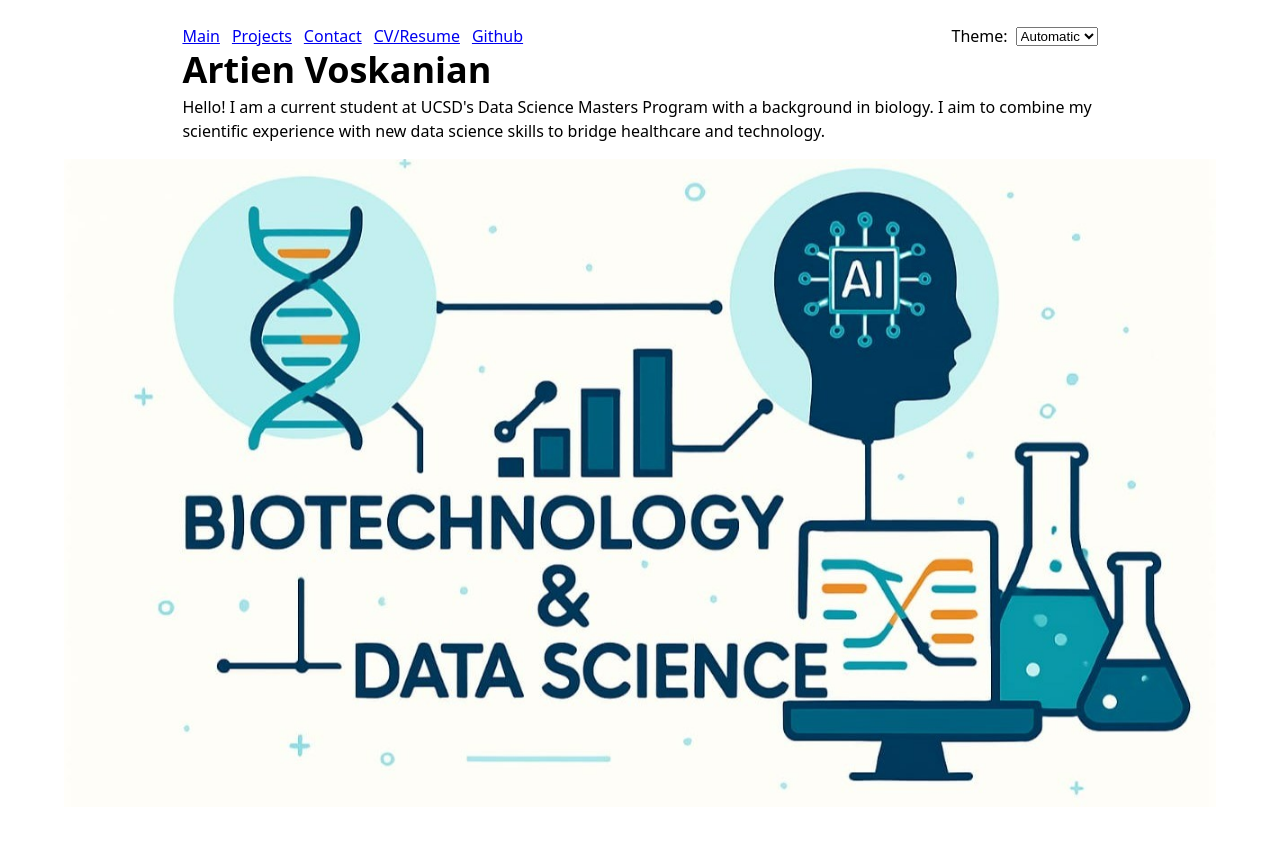
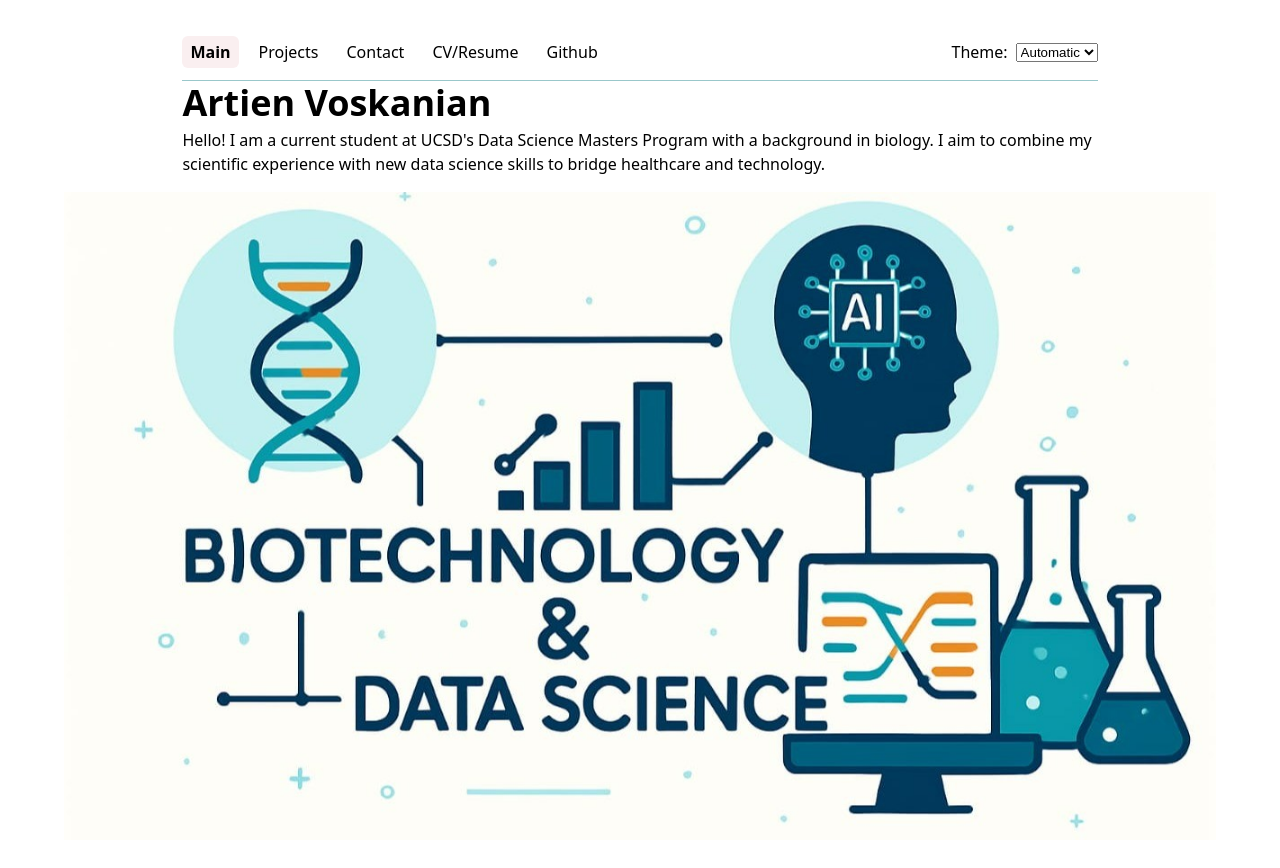
Before and after one commit to ArtienVoskanian/portfolio, a plain HTML site: page index.html in a window 1280 px wide. Drawn offline with Linux system fonts and the light colour scheme.

Commit message:
Hovering over Nav links Changes colors

```diff
--- a/style.css
+++ b/style.css
@@ -480,3 +480,55 @@ nav .theme-ctl {
   gap: 8px;
   font: inherit;
 }
+
+html {
+  color-scheme: light dark;        /* auto light/dark */
+  background: canvas;
+  color: canvastext;
+}
+
+
+nav {
+  --color-accent: oklch(60% 0.12 210);           /* your accent base */
+  --border-color: oklch(50% 0.1 200 / 40%);      /* adaptive-ish in dark mode */
+
+  display: flex;
+  gap: 0.5rem;
+  padding: 0.75rem 0;
+  border-bottom: 1px solid var(--border-color);
+}
+
+nav a {
+  display: inline-block;             /* so bg-color is visible */
+  padding: 0.25rem 0.5rem;
+  text-decoration: none;
+  color: currentColor;               /* follows canvastext */
+  border-radius: 0.375rem;
+  transition: background-color 140ms ease, color 140ms ease;
+}
+
+
+/* Optional: hover bg from Lab 2, fixed via color-mix + canvas */
+nav a:hover {
+  background-color: color-mix(in oklch, var(--color-accent), canvas 85%);
+}
+
+/* Keyboard focus should also be obvious */
+nav a:focus-visible {
+  outline: 2px solid var(--color-accent);
+  outline-offset: 2px;
+}
+
+
+/* From your Step 3.2 work; pick one style you like */
+nav a.current,
+nav a[aria-current="page"] {
+  font-weight: 700;
+  background-color: color-mix(in oklch, var(--color-accent), canvas 90%);
+}
+
+/* Still allow a subtle hover change on current link */
+nav a.current:hover,
+nav a[aria-current="page"]:hover {
+  background-color: color-mix(in oklch, var(--color-accent), canvas 80%);
+}
```
